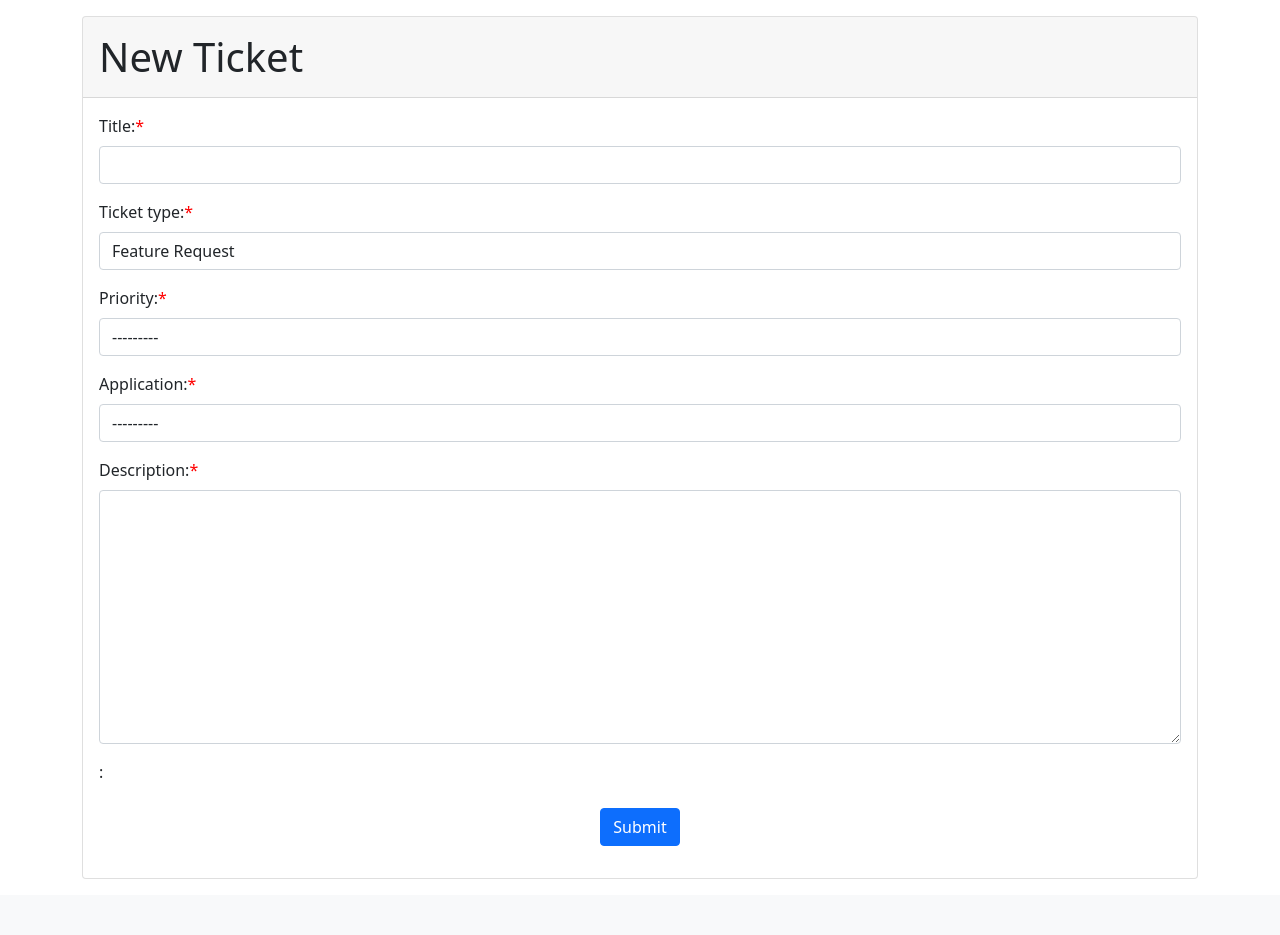
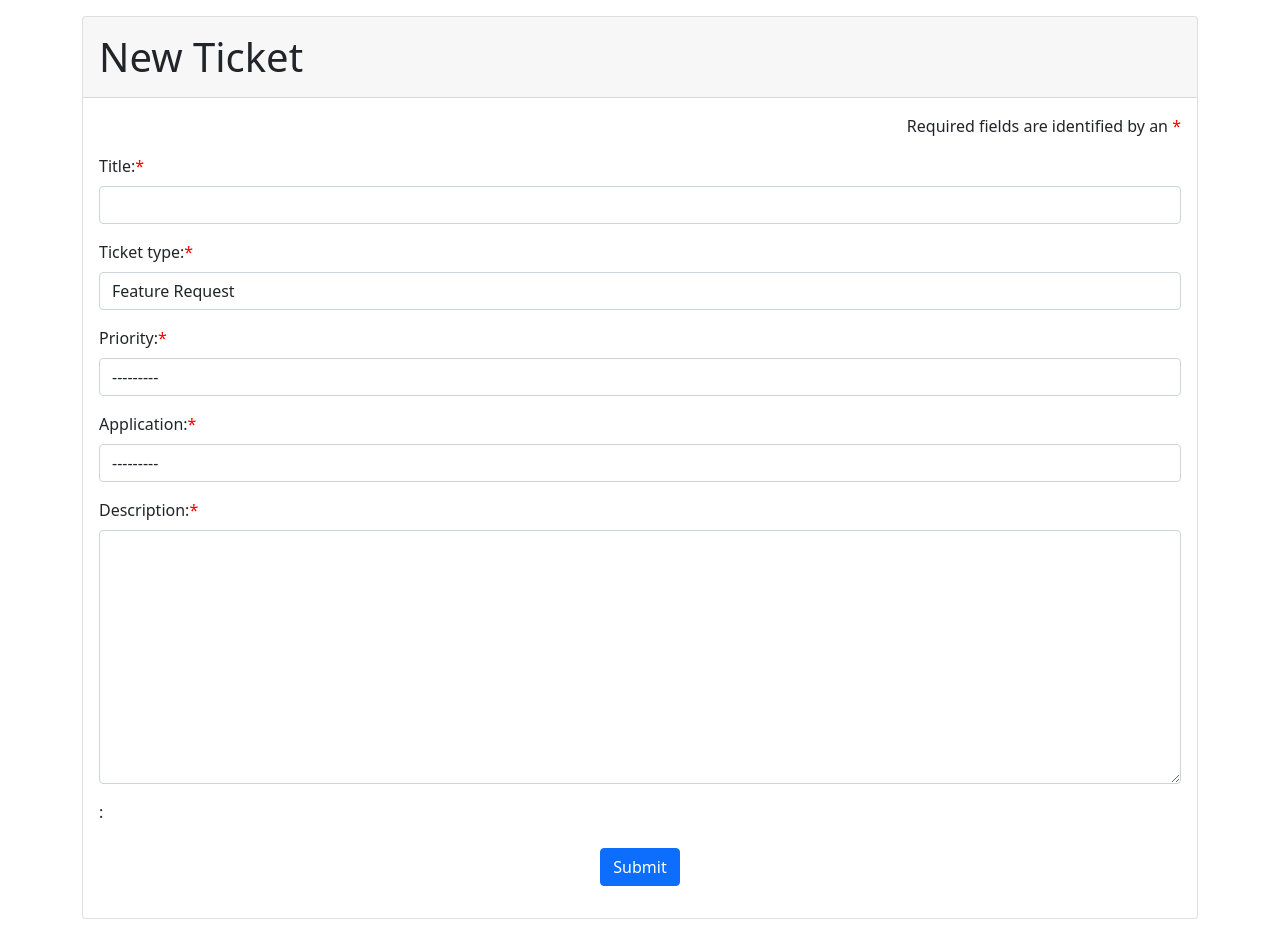
Before and after one commit to AdamCottrill/ticket_tracker, a Django app: page /tickets/new/ in a window 1280 px wide. Shown: the part 56-991 px from the top of the page. Before the commit the page ends 935 px from the top, so only its background shows below. Run offline with Django 3.2, Linux system fonts and the light colour scheme; the visitor is signed in with stand-in values (Sample User, id 1); data that the repository does not hold is empty; parts of the project's set-up code (start-up, migrations or seed data) failed here and were passed over.

Commit message:
Added note to all forms that required fields are indicated by an *
This commit adds a note to all of the forms that states that required
fields are indicated by an asterisk.  All existing tests continue to pass.

```diff
--- a/tickets/templates/tickets/close_reopen_ticket_form.html
+++ b/tickets/templates/tickets/close_reopen_ticket_form.html
@@ -53,6 +53,11 @@
                 {% if msg %}
                     <div class="alert alert-danger" role="alert">{{ msg }}</div>
                 {% endif %}
+
+                    <div class="row text-end">
+                        <p>Required fields are identified by an <span style="color:red">*</span></p>
+                    </div>
+
 
 
                 <div class="mb-3">
--- a/tickets/templates/tickets/comment_form.html
+++ b/tickets/templates/tickets/comment_form.html
@@ -53,6 +53,11 @@
 
                     </div>
                 {% endif %}
+
+                    <div class="row text-end">
+                        <p>Required fields are identified by an <span style="color:red">*</span></p>
+                    </div>
+
 
                 <div class="mb-3">
                     <label class="form-label {% if form.comment.field.required %} required {% endif %}"
--- a/tickets/templates/tickets/split_ticket_form.html
+++ b/tickets/templates/tickets/split_ticket_form.html
@@ -34,6 +34,11 @@
                 likely to require different times lines to complete.
             </div>
         </div>
+
+        <div class="row text-end mt-3">
+            <p>Required fields are identified by an <span style="color:red">*</span></p>
+        </div>
+
 
         <form class="form" id="splitticket" method="post" action=".">
             {% csrf_token %}
--- a/tickets/templates/tickets/ticket_form.html
+++ b/tickets/templates/tickets/ticket_form.html
@@ -54,6 +54,11 @@
                     {% if msg %}
                         <div class="alert alert-danger">{{ msg }}</div>
                     {% endif %}
+
+                    <div class="row text-end">
+                            <p>Required fields are identified by an <span style="color:red">*</span></p>
+                    </div>
+
 
                     <div class="mb-3">
                         <label class="form-label {% if form.title.field.required %} required {% endif %}"
```
